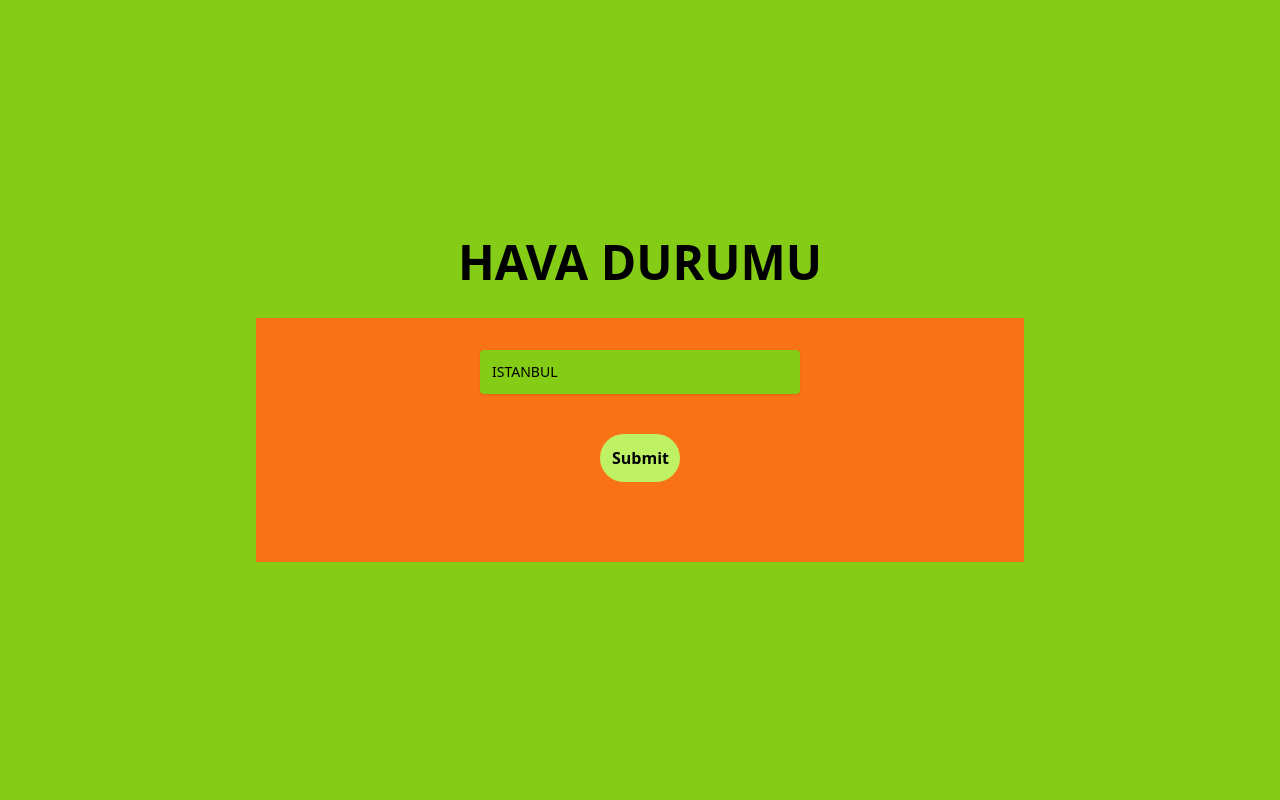
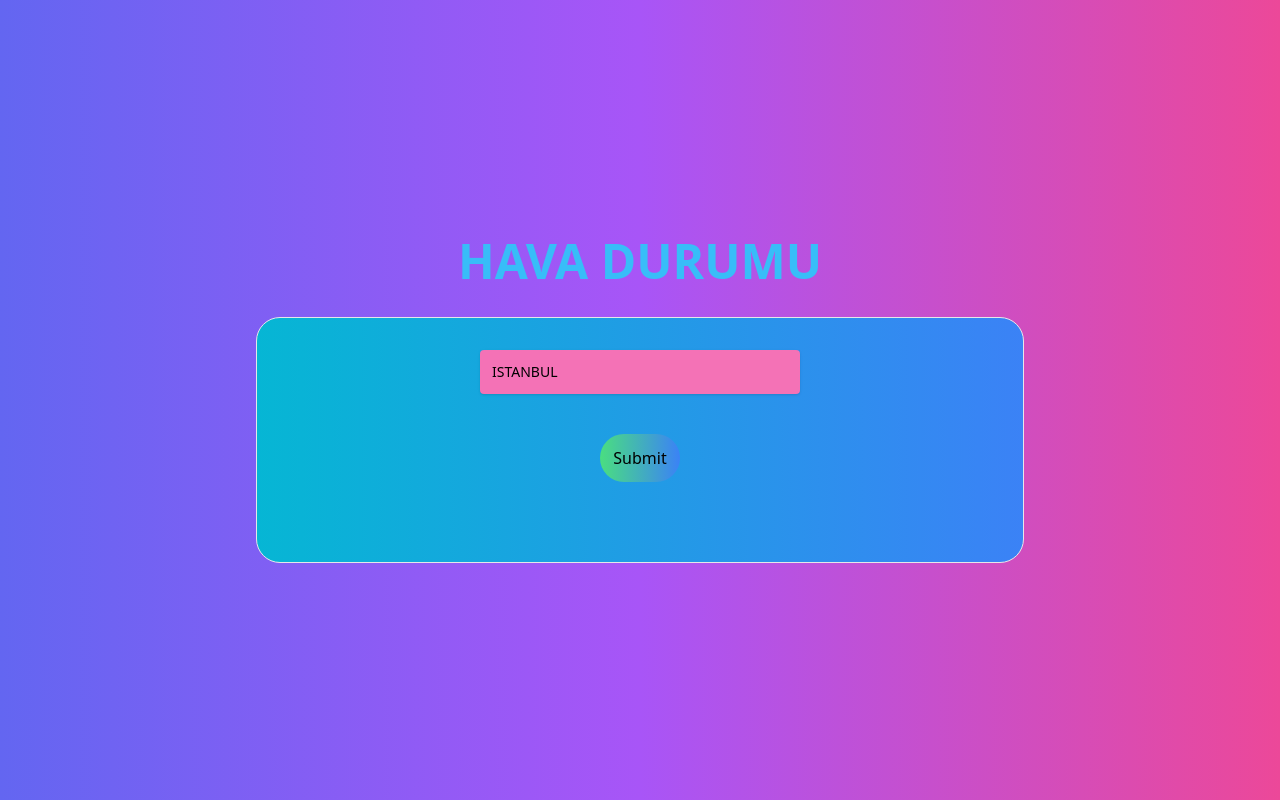
Before and after one commit to muharremgem/react-weather-app, a React (Create React App) app: page / in a window 1280 px wide. Built offline with nearby package versions, Linux system fonts and the light colour scheme.

Commit message:
tailwind

```diff
--- a/src/App.js
+++ b/src/App.js
@@ -24,20 +24,23 @@ function App() {
   console.log(search);
   return (
     <div>
-      <div className="h-screen w-screen  bg-lime-500 text-center flex flex-col items-center justify-center">
+      <div className="h-screen w-screen text-center flex flex-col items-center justify-center bg-gradient-to-r from-indigo-500 via-purple-500 to-pink-500">
         <div className="">
-          <p className="text-5xl mb-8 font-bold ">HAVA DURUMU</p>
+          <p className="text-5xl mb-8 font-bold text-sky-400/100 ">
+            HAVA DURUMU
+          </p>
         </div>
 
-        <div className=" bg-orange-500  w-[50rem]  max-w-screen-md mx-auto flex flex-col items-center justify-center">
+        <div className="bg-gradient-to-r from-cyan-500 to-blue-500  w-[50rem]  max-w-screen-md mx-auto flex flex-col items-center justify-center border rounded-3xl">
           <input
             onChange={(e) => setSearch(e.target.value)}
             type="text"
             placeholder={search ? search : "Şehir Giriniz..."}
-            class="text-transform: uppercase mt-8 px-3 py-3 placeholder-black text-slate-600 relative bg-lime-500 rounded text-sm border-0 shadow outline-none focus:outline-none focus:ring w-[20rem]"
+            class="text-transform: uppercase mt-8 px-3 py-3 placeholder-black text-slate-600 relative  rounded text-sm border-0 shadow outline-none focus:outline-none focus:ring w-[20rem] bg-pink-400 ;
+            "
           />
           <button
-            className="mt-10 mb-10 w-20 p-3 rounded-full hover:bg-orange-200 font-bold bg-lime-300"
+            className="mt-10 mb-10 w-20 p-3 rounded-full bg-gradient-to-r from-green-400 to-blue-500 hover:from-pink-500 hover:to-yellow-500 "
             onClick={() => getApi()}
           >
             Submit
--- a/src/City.jsx
+++ b/src/City.jsx
@@ -8,7 +8,7 @@ const city = ({ city }) => {
       <div>Hava Durumu</div>
       <br />
       <div>
-        <h1 className="text-5xl">{Math.round(city.main.temp)}°C</h1>
+        <h1 className="text-8xl">{Math.round(city.main.temp)}°C</h1>
         <h1 className="text-3xl">{city.name}</h1>
         <h1 className="text-2xl">{city.weather[0].main}</h1>
       </div>
```
